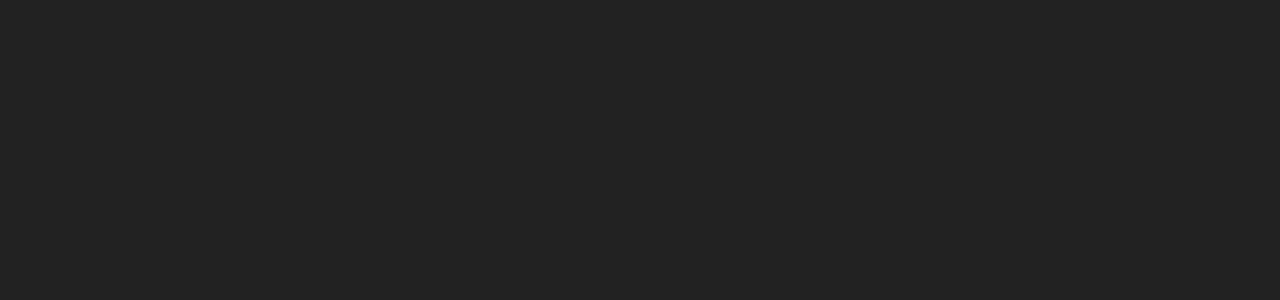
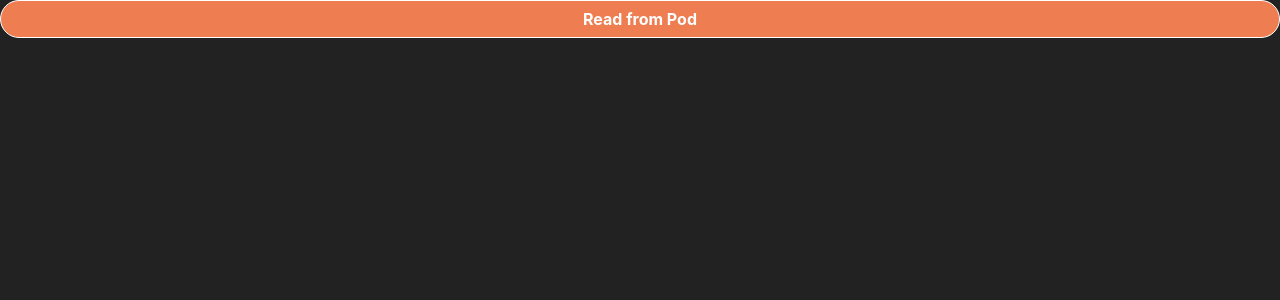
Before and after one commit to jjimenezgarcia/deploy-lomapes6c, a React (Create React App) app in the folder webapp/: page /markers in a window 1280 px wide. Before the commit this address had no page. Shown: the top 300 px of the page. Built offline with nearby package versions, Linux system fonts and the light colour scheme; what @inrupt/solid-ui-react would draw is missing.

Commit message:
Lee los marcadores y los imprime por consola

```diff
--- a/webapp/src/App.tsx
+++ b/webapp/src/App.tsx
@@ -9,6 +9,7 @@ import { OSMap } from "./components/Map/OSMap";
 import { SessionProvider } from "@inrupt/solid-ui-react";
 import RequestFriendship from "./components/Solid/Friends/RequestFriendship";
 import About from "./components/About/About";
+import ReadFromPodComponent from "./components/Solid/User/ReadFromPodComponent";
 function App() {
   return (
     <div className="App">
@@ -36,7 +37,9 @@ function App() {
                 </div>
               }
             />
-            <Route path="/about" element={
+            <Route
+              path="/about"
+              element={
                 <div>
                   <NavBar />
                   <About />
@@ -46,6 +49,7 @@ function App() {
             />
             <Route path="/user" element={<UserPage />} />
             <Route path="/friends" element={<RequestFriendship />} />
+            <Route path="/markers" element={<ReadFromPodComponent />} />
           </Routes>
         </Router>
       </SessionProvider>
--- a/webapp/src/components/Solid/Friends/WriteInputToPod.tsx
+++ b/webapp/src/components/Solid/Friends/WriteInputToPod.tsx
@@ -1,6 +1,5 @@
-
 import React from "react";
-import writeDataToNewDataSet from "../WriteToPod";
+import { writeDataToNewDataSet } from "../WriteToPod";
 
 import { getDefaultSession } from "@inrupt/solid-client-authn-browser";
 
--- /dev/null
+++ b/webapp/src/components/Solid/ReadFromPod.ts
@@ -0,0 +1,49 @@
+import {
+    getSolidDataset,
+    getStringNoLocale,
+    getThingAll,
+  } from "@inrupt/solid-client";
+  import { getDefaultSession } from "@inrupt/solid-client-authn-browser";
+  import { SCHEMA_INRUPT } from "@inrupt/vocab-common-rdf";
+
+  export async function readFromDataSet() {
+
+    // Obtener la sesion actual y su webId
+    const session = getDefaultSession();
+    const { webId } = session.info;
+
+    // Comprobar que la sesion es válida
+    if (!webId) {
+      return null;
+    }
+
+    // Obtener la url del dataset de marcadores
+    const datasetUrl = webId.replace("profile/card#me", "") + "public/markers/"
+
+    // Obtenemos la url de cada marcador
+    const myDataset = await getSolidDataset(
+        datasetUrl,
+        { fetch: session.fetch }          // fetch from authenticated session
+      );
+      // Obtener los datos de cada marcador
+      const markers = getThingAll(myDataset).map( async (thing) => {
+        const thingDataset = await getSolidDataset(
+            thing.url,
+            { fetch: session.fetch }          // fetch from authenticated session
+          );
+
+          // Devolvemos un JSON con los datos o un string con el mensaje de 'No data'
+            const data = getThingAll(thingDataset).map((thing) => {
+                const thingData = getStringNoLocale(thing, SCHEMA_INRUPT.description)
+                return thingData ? JSON.parse(thingData) : "No data";
+            })
+        return data
+      })
+
+      // Queda quitar el primer elemento del array porque no es un marcador sino el dataset y no sirve para nada
+
+      // Quitar el log cuando funciones del todo
+      //console.log(markers)
+
+      return markers
+    }
--- a/webapp/src/components/Solid/User/ProfileViewer.tsx
+++ b/webapp/src/components/Solid/User/ProfileViewer.tsx
@@ -15,25 +15,27 @@ import {
 } from "@mui/material";
 import { FOAF, VCARD } from "@inrupt/lit-generated-vocab-common";
 import { Link } from "react-router-dom";
+import ReadFromPodComponent from "./ReadFromPodComponent";
 
 const ProfileViewer = () => {
   const { session } = useSession();
   const { webId } = session.info;
 
-
-  if(!webId) return null;
+  if (!webId) return null;
 
   const buttonStyle = {
-    marginTop:'2em',
-    backgroundColor: '#ee7e51',
-    color: 'white',
-    fontWeight: 'bold'
+    marginTop: "2em",
+    backgroundColor: "#ee7e51",
+    color: "white",
+    fontWeight: "bold",
   };
 
   return (
     <Container fixed>
       <CombinedDataProvider datasetUrl={webId} thingUrl={webId}>
-        <Card style={{padding:'1.5em', marginTop:'3em', marginBottom:'2em'}}>
+        <Card
+          style={{ padding: "1.5em", marginTop: "3em", marginBottom: "2em" }}
+        >
           <CardContent>
             <Typography gutterBottom variant="h5" component="h2">
               <Text property={FOAF.name.iri.value} />
@@ -52,7 +54,7 @@ const ProfileViewer = () => {
           </CardActionArea>
         </Card>
       </CombinedDataProvider>
-      <Link to="/start" style={{color: "#ee7e51", fontWeight: 'bold'}}>
+      <Link to="/start" style={{ color: "#ee7e51", fontWeight: "bold" }}>
         Mi mapa
       </Link>
       <LogoutButton>
@@ -63,6 +65,9 @@ const ProfileViewer = () => {
       <Button style={buttonStyle} variant="contained" color="primary">
         <Link to="/friends">Amigos</Link>
       </Button>
+      <Button style={buttonStyle} variant="contained" color="primary">
+        <Link to="/markers">Ver mis marcadores</Link>
+      </Button>
     </Container>
   );
 };
--- /dev/null
+++ b/webapp/src/components/Solid/User/ReadFromPodComponent.tsx
@@ -0,0 +1,26 @@
+import { useState } from "react";
+import { readFromDataSet } from "../ReadFromPod";
+
+export default function ReadFromPodComponent() {
+  const [markers, setMarkers] = useState([] as any);
+
+  console.log(markers);
+
+  if (markers.length > 0) {
+    markers.map((marker: any) => {
+      console.log(marker);
+    });
+  }
+
+  return (
+    <div>
+      <button onClick={() => setMarkers(readFromDataSet())}>
+        Read from Pod
+      </button>
+      <div>
+        {markers.length > 0 &&
+          markers.map((marker: any) => <div>{marker}</div>)}
+      </div>
+    </div>
+  );
+}
```
